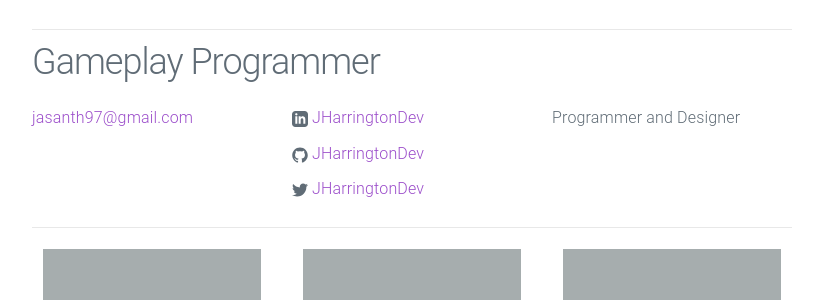
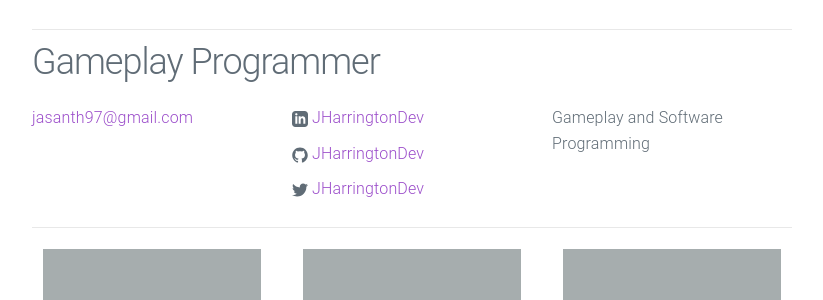
Before and after one commit to JHarringtonDev/JHarringtonDev.github.io, a Jekyll site: the page built from index.html, in a window 1280 px wide. Shown: the part 207-507 px from the top of the page, without its empty margins (228-1051 px from the left). Built offline with Jekyll 4.4.1, drawn with Linux system fonts in a browser that asks for light colours.

Commit message:
Update _config.yml

```diff
--- a/_config.yml
+++ b/_config.yml
@@ -2,7 +2,7 @@
 title: Gameplay Programmer
 email: jasanth97@gmail.com
 description: > # keep this and put description below
-  Programmer and Designer
+  Gameplay and Software Programming
 url: "https://jharrington-porfolio.netlify.app/" # the base hostname & protocol for your site
 linkedin_url: "https://www.linkedin.com/in/jason-harrington-dev/"
 github_username: JHarringtonDev
```
